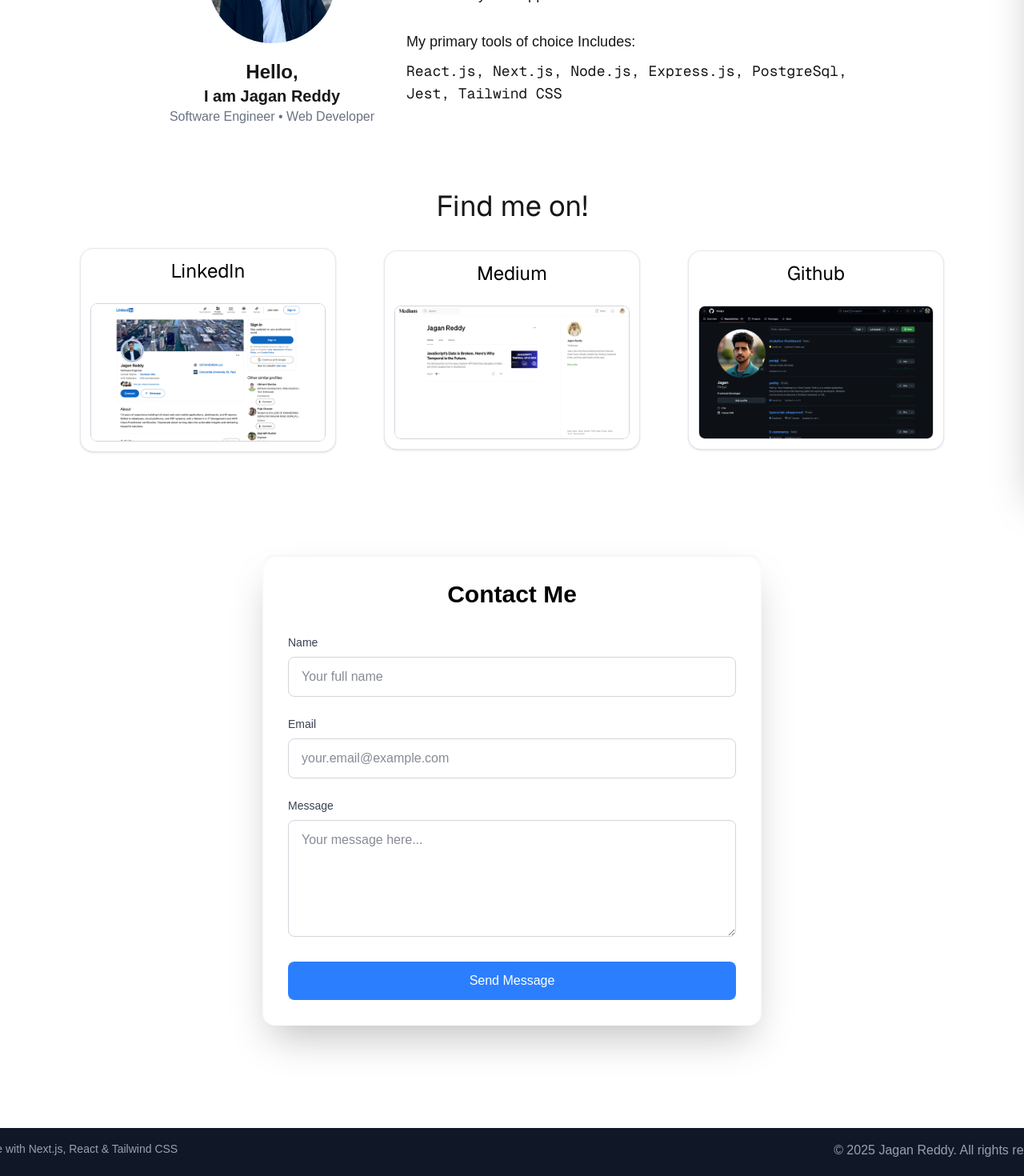
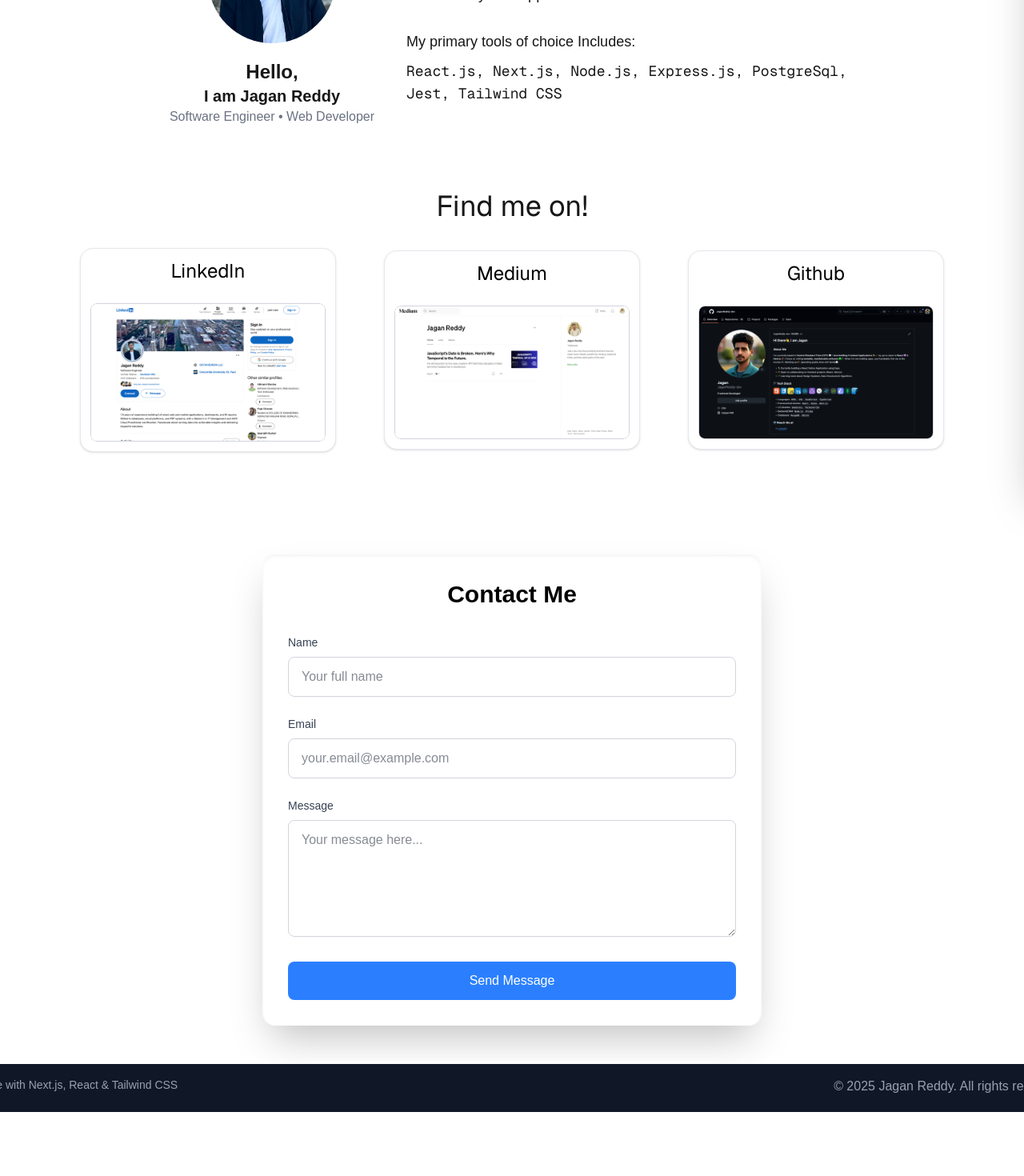
Before and after one commit to JaganReddy-dev/portfolio, a Next.js app: page / in a window 1280 px wide. Shown: the part 234-1704 px from the top of the page at 80% size. After the commit the page ends 1624 px from the top, so only its background shows below. Built offline with nearby package versions, Linux system fonts and the light colour scheme.

Commit message:
fix footer margin, edit image, fix scroll func

```diff
--- a/src/app/components/Footer.jsx
+++ b/src/app/components/Footer.jsx
@@ -4,7 +4,7 @@
   const currentYear = new Date().getFullYear();
 
   return (
-    <footer className="bg-gray-900 text-white mt-20">
+    <footer className="bg-gray-900 text-white">
       <div className="max-w-6xl mx-auto px-6 py-4">
         <div className="flex flex-row justify-between space-y-2">
           <p className="text-gray-400 text-sm -ml-30">
--- a/src/app/components/NavBar.jsx
+++ b/src/app/components/NavBar.jsx
@@ -29,7 +29,7 @@
     const element = document.getElementById(targetId);
 
     if (element) {
-      const headerOffset = 100;
+      const headerOffset = 70;
       const elementPosition = element.offsetTop;
       const offsetPosition = elementPosition - headerOffset;
 
--- a/src/app/components/ProfessionalLinks.jsx
+++ b/src/app/components/ProfessionalLinks.jsx
@@ -18,7 +18,7 @@
         />
         <ProfessionalCard
           projectName="Github"
-          src="/Github.png"
+          src="/GitHub.png"
           link="https://github.com/JaganReddy-dev/"
         />
       </div>
```
Also changed, not shown: public/Github.png, 1 other file (tests, documents, lock files or other folders).
